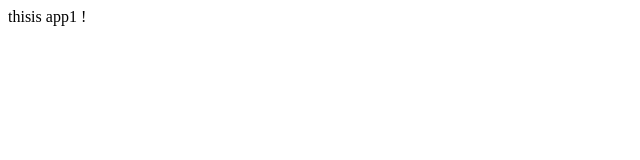
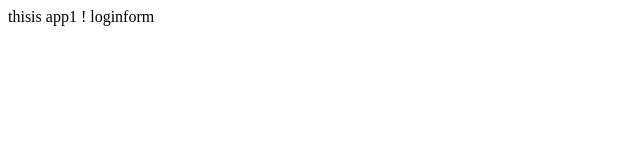
Before and after one commit to whale01/app1, a plain HTML site: page index.html in a window 1280 px wide. Shown: the full height of the page, 0-640 px from the left. Drawn offline with Linux system fonts and the light colour scheme.

Commit message:
loginform

```diff
--- /dev/null
+++ b/dir2/app2.js
@@ -0,0 +1 @@
+console.log('2');
--- a/index.html
+++ b/index.html
@@ -4,5 +4,6 @@
 </head>
 <body>
 	thisis app1 !
+	loginform
 </body>
 </html>
```
Also changed, not shown: login.html (added, +1 -0 lines), log.txt (added).
